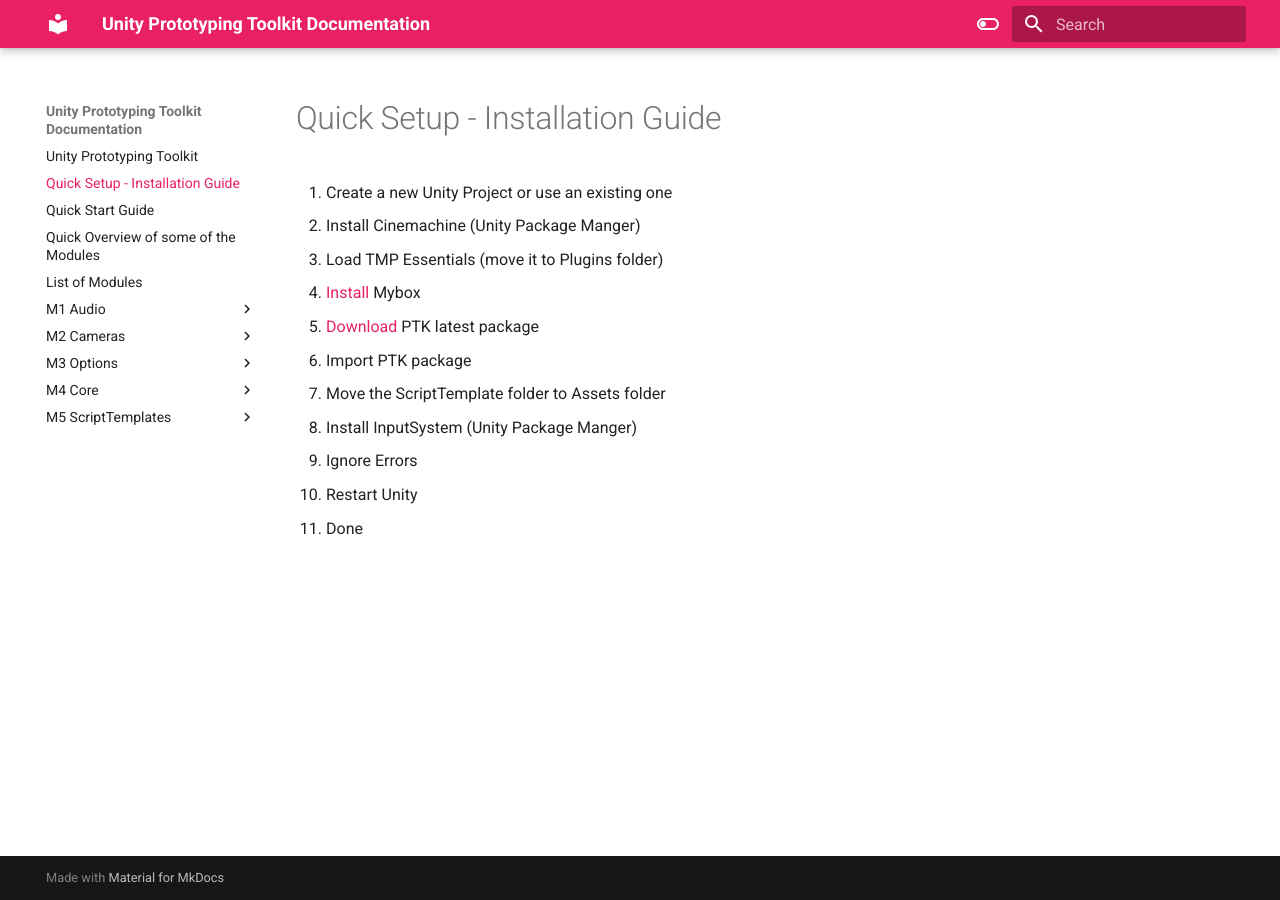
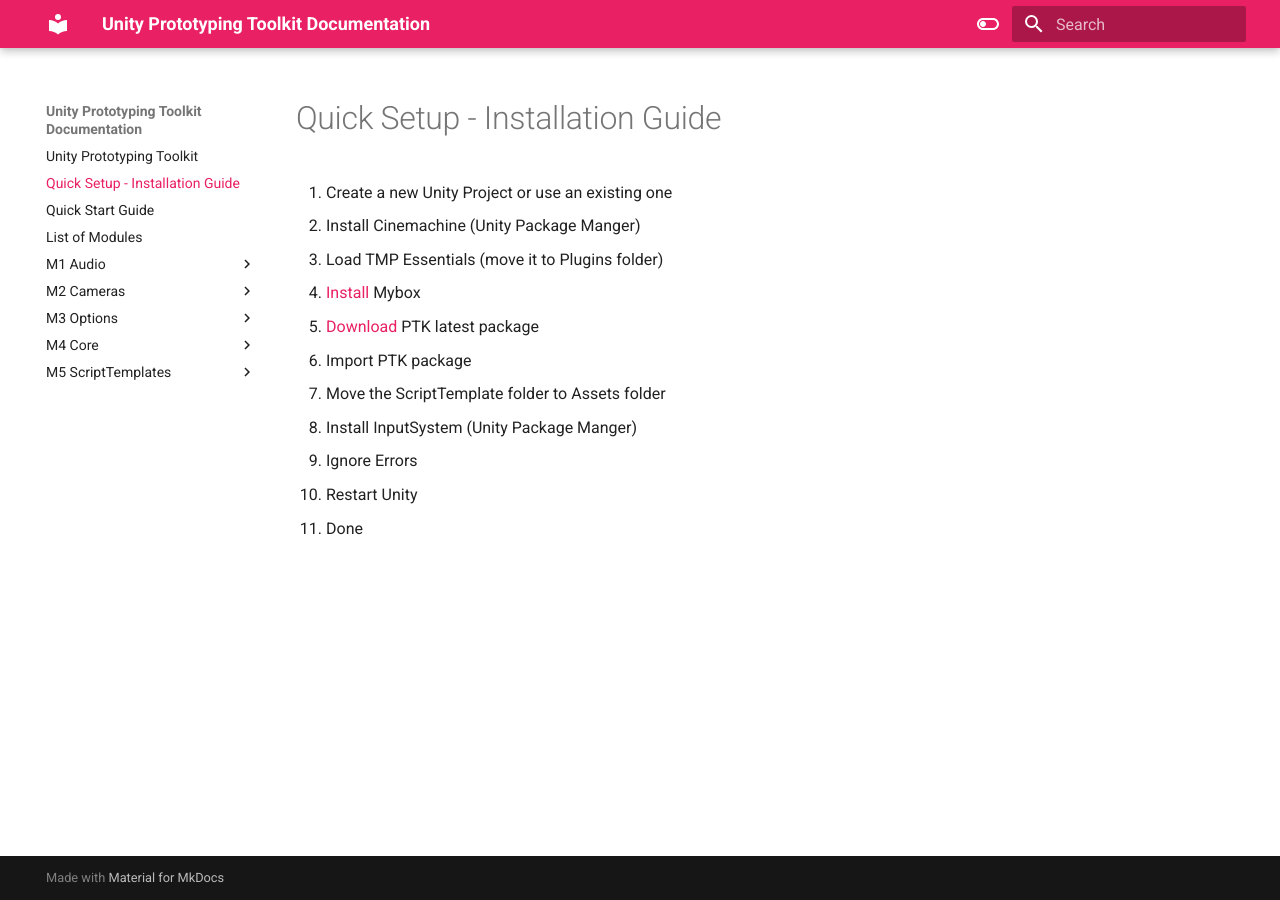
Before and after one commit to ginogeorgiev/Unity-Prototyping-Toolkit, an MkDocs documentation site: the page built from docs/Q1 Quick Setup - Installation Guide.md, in a window 1280 px wide. Built offline with MkDocs 1.6.1 and Material for MkDocs 9.7.7, drawn with Linux system fonts in a browser that asks for light colours.

Commit message:
Removed Quick Overview

```diff
--- a/docs/Q3 Quick Overview of some of the Modules.md
+++ /dev/null
@@ -1,3 +0,0 @@
-# Quick Overview of some of the Modules
-
-**-- wip --**
```
Also changed, not shown: docs/Q2 Quick Start Guide.md (+2 -0 lines), docs/index.md (+0 -2 lines).
